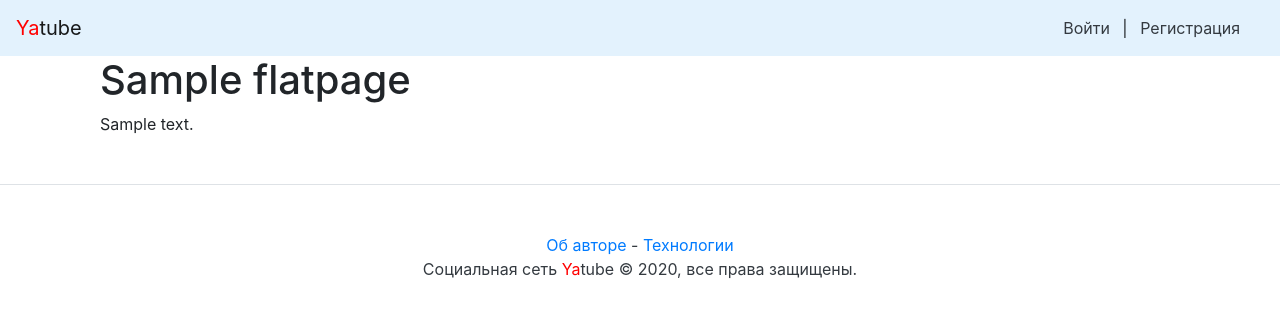
After one commit to Liderk/yatube_yp, a Django app: template templates/flatpages/default.html in a window 1280 px wide. The commit adds this page. Shown: the top 318 px of the page. Run offline with Django 3.2, Linux system fonts and the light colour scheme; the template is opened without the code that fills it: most values are stand-ins (such as "Sample title", 1, 10 or a date in 2020); some libraries are stand-ins or nearby versions.

Commit message:
add flatpage

```diff
--- /dev/null
+++ b/templates/flatpages/default.html
@@ -0,0 +1,10 @@
+{% extends "base.html" %}
+{% block title %} {{ flatpage.title }} {% endblock %}
+{% block content %}
+
+<div class="container">
+        <h1>{{ flatpage.title }}</h1>
+        {{ flatpage.content }}
+</div>
+
+{% endblock %}
--- a/templates/footer.html
+++ b/templates/footer.html
@@ -1,3 +1,4 @@
 <footer class="pt-4 my-md-5 pt-md-5 border-top">
-    <p class="m-0 text-dark text-center ">Социальная сеть <span style="color:red">Ya</span>tube © {{ year }}, все права защищены. </p>
+        <p class="m-0 text-dark text-center "><a href="/about-author/">Об авторе</a> - <a href="/about-spec/">Технологии</a></p>
+        <p class="m-0 text-dark text-center ">Социальная сеть <span style="color:red">Ya</span>tube © {{ year }}, все права защищены.</p>
 </footer>
--- a/yatube/settings.py
+++ b/yatube/settings.py
@@ -38,6 +38,8 @@ ALLOWED_HOSTS = [
 INSTALLED_APPS = [
     'users',
     'posts',
+    "django.contrib.sites",
+    "django.contrib.flatpages",
     'django.contrib.admin',
     'django.contrib.auth',
     'django.contrib.contenttypes',
@@ -143,3 +145,5 @@ LOGIN_REDIRECT_URL = "index"
 EMAIL_BACKEND = "django.core.mail.backends.filebased.EmailBackend"
 # указываем директорию, в которую будут складываться файлы писем
 EMAIL_FILE_PATH = os.path.join(BASE_DIR, "sent_emails")
+
+SITE_ID = 3
```
Also changed, not shown: yatube/urls.py (+12 -0 lines).
